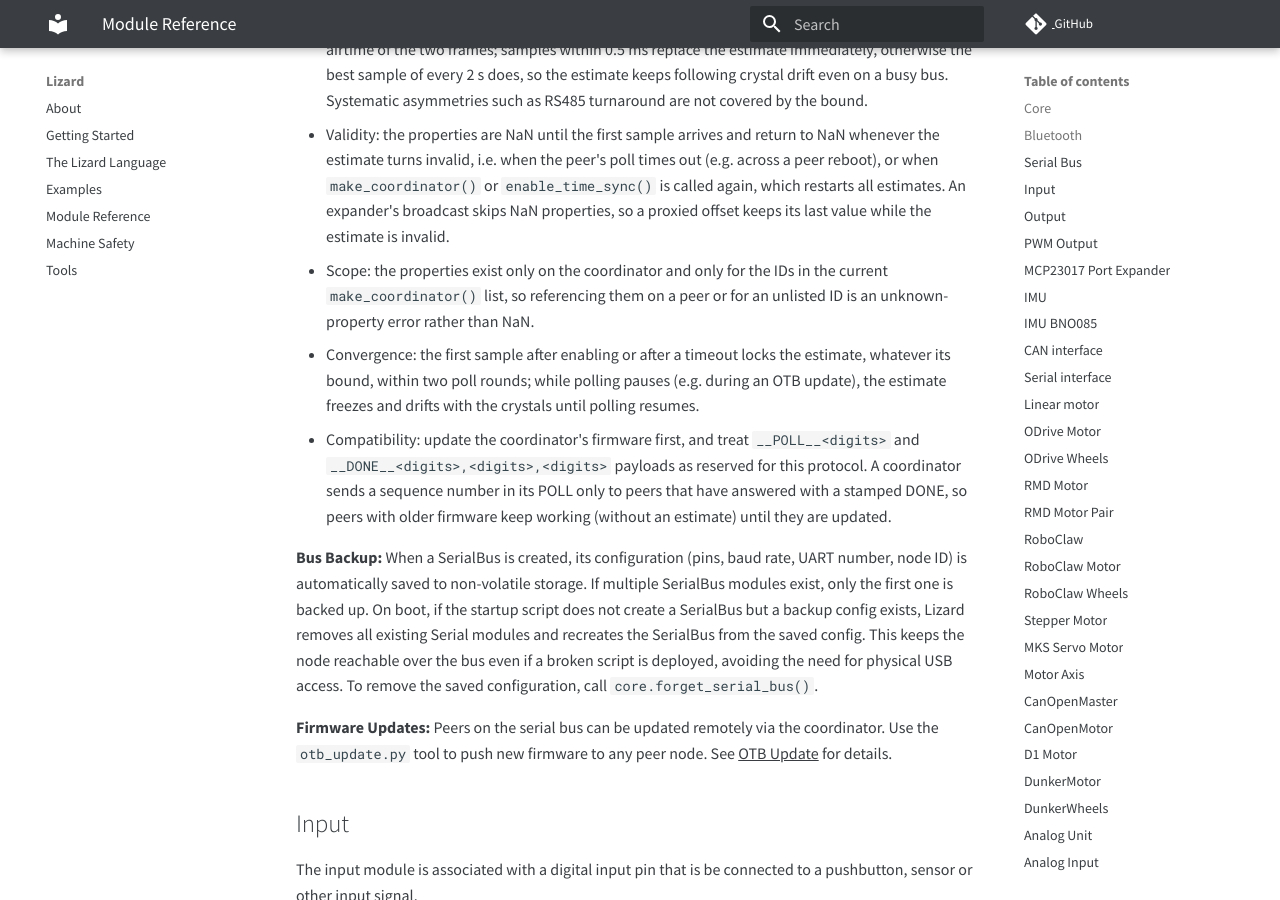
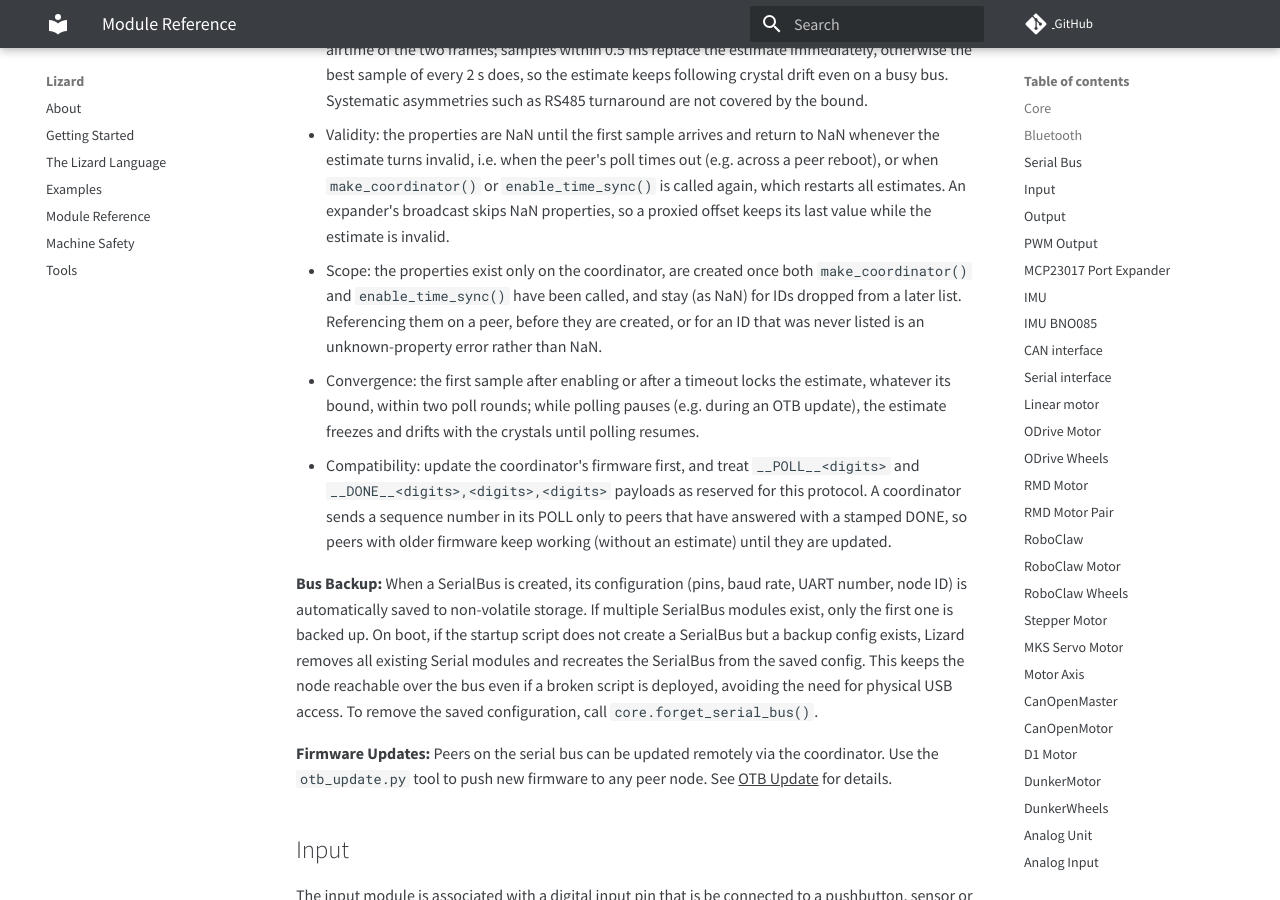
Before and after one commit to zauberzeug/lizard, an MkDocs documentation site: the page built from docs/module_reference.md, in a window 1280 px wide and 900 px high, scrolled down 4225 px. Built offline with MkDocs 1.6.1 and Material for MkDocs 9.7.7, drawn with Linux system fonts in a browser that asks for light colours; comment, search, counter and statistics services are not loaded.

Commit message:
Apply the small findings from the self-review of the two-way estimator
The peer builds its DONE in one buffer sized from the stamp constants and
appends the stamp only when time sync is enabled, replacing the separate
stamped and bare send paths and an unexplained 80-byte buffer.
send_poll() now polls before it advances, so a reconfiguration really
restarts the round robin with the first listed peer instead of the
second. The constructor creates all queues and cleans up in one place,
handle_done() drops a condition the sequence number already implies, and
Config explains its 254 peer slots.

The docs' Scope bullet now says that both make_coordinator() and
enable_time_sync() are needed before the offset properties exist and
that properties of dropped peers stay as NaN, which the code has always
done; the Accuracy, Validity and Compatibility bullets use one sentence
per line like the rest of the file.

Co-Authored-By: Claude Fable 5.1 <noreply@anthropic.com>

```diff
--- a/docs/module_reference.md
+++ b/docs/module_reference.md
@@ -114,11 +114,15 @@ This is intended for timestamping sensor data (e.g. wheel odometry) received fro
 
 - Applying it: a peer timestamp `t_peer` in milliseconds maps to coordinator time as `t_peer - offset_<id>`; mind the units, since the peer's `esp_timer` stamps are in microseconds and the properties in milliseconds.
 - Sign: the offset is the peer's clock minus the coordinator's, so it is positive while the peer's `esp_timer` runs ahead; as both sides count from their own boot, a peer that booted later than the coordinator has a negative offset.
-- Accuracy: each sample's error bound is half the transport time that is not explained by the known airtime of the two frames; samples within 0.5 ms replace the estimate immediately, otherwise the best sample of every 2 s does, so the estimate keeps following crystal drift even on a busy bus. Systematic asymmetries such as RS485 turnaround are not covered by the bound.
-- Validity: the properties are NaN until the first sample arrives and return to NaN whenever the estimate turns invalid, i.e. when the peer's poll times out (e.g. across a peer reboot), or when `make_coordinator()` or `enable_time_sync()` is called again, which restarts all estimates. An expander's broadcast skips NaN properties, so a proxied offset keeps its last value while the estimate is invalid.
-- Scope: the properties exist only on the coordinator and only for the IDs in the current `make_coordinator()` list, so referencing them on a peer or for an unlisted ID is an unknown-property error rather than NaN.
+- Accuracy: each sample's error bound is half the transport time that is not explained by the known airtime of the two frames; samples within 0.5 ms replace the estimate immediately, otherwise the best sample of every 2 s does, so the estimate keeps following crystal drift even on a busy bus.
+  Systematic asymmetries such as RS485 turnaround are not covered by the bound.
+- Validity: the properties are NaN until the first sample arrives and return to NaN whenever the estimate turns invalid, i.e. when the peer's poll times out (e.g. across a peer reboot), or when `make_coordinator()` or `enable_time_sync()` is called again, which restarts all estimates.
+  An expander's broadcast skips NaN properties, so a proxied offset keeps its last value while the estimate is invalid.
+- Scope: the properties exist only on the coordinator, are created once both `make_coordinator()` and `enable_time_sync()` have been called, and stay (as NaN) for IDs dropped from a later list.
+  Referencing them on a peer, before they are created, or for an ID that was never listed is an unknown-property error rather than NaN.
 - Convergence: the first sample after enabling or after a timeout locks the estimate, whatever its bound, within two poll rounds; while polling pauses (e.g. during an OTB update), the estimate freezes and drifts with the crystals until polling resumes.
-- Compatibility: update the coordinator's firmware first, and treat `__POLL__<digits>` and `__DONE__<digits>,<digits>,<digits>` payloads as reserved for this protocol. A coordinator sends a sequence number in its POLL only to peers that have answered with a stamped DONE, so peers with older firmware keep working (without an estimate) until they are updated.
+- Compatibility: update the coordinator's firmware first, and treat `__POLL__<digits>` and `__DONE__<digits>,<digits>,<digits>` payloads as reserved for this protocol.
+  A coordinator sends a sequence number in its POLL only to peers that have answered with a stamped DONE, so peers with older firmware keep working (without an estimate) until they are updated.
 
 **Bus Backup:**
 When a SerialBus is created, its configuration (pins, baud rate, UART number, node ID) is automatically saved to non-volatile storage.
```
Also changed, not shown: 2 other files.
